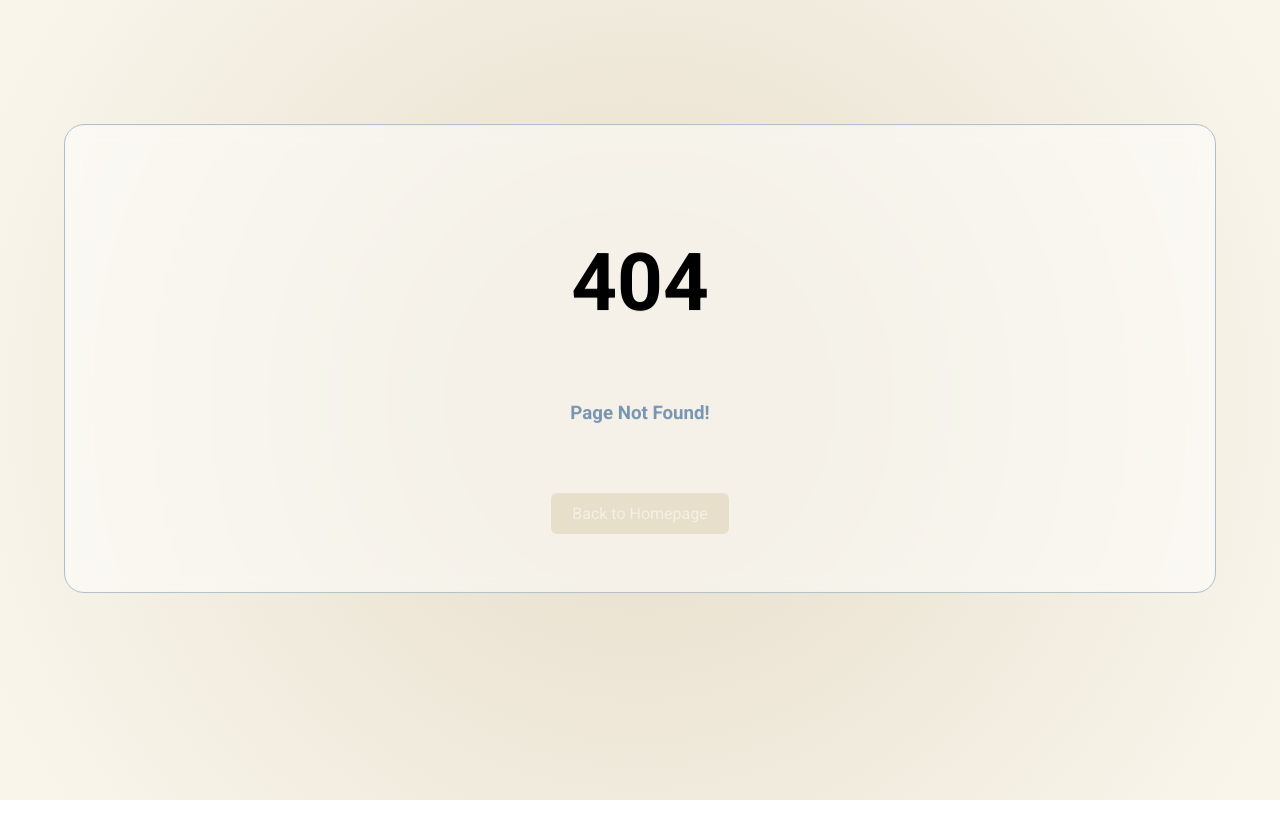
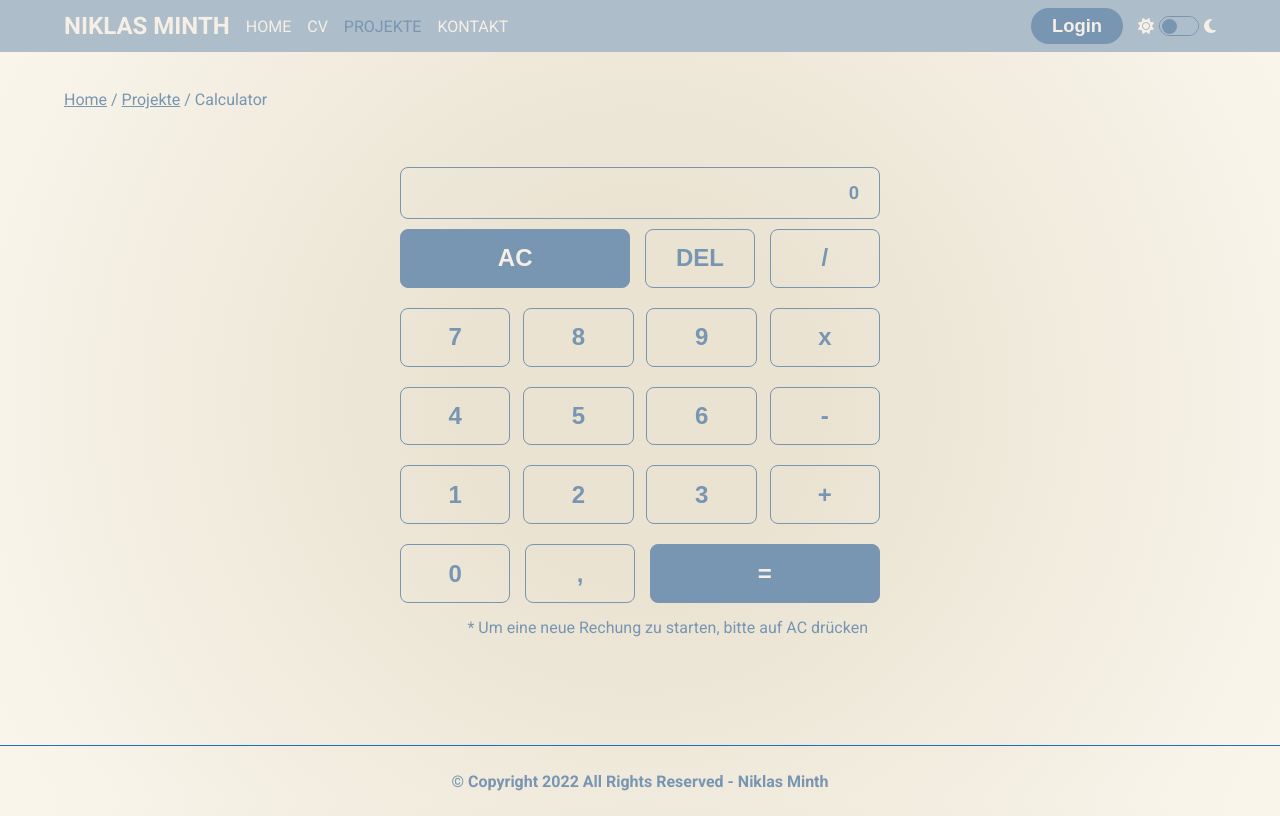
Before and after one commit to niklas1531/portfolio, a React (Create React App) app: page /#/projekte/calculator in a window 1280 px wide. Before the commit this address had no page. Built offline with nearby package versions, Linux system fonts and the light colour scheme.

Commit message:
Simple Calculator Project added

```diff
--- a/src/App.js
+++ b/src/App.js
@@ -1,4 +1,4 @@
-import { BrowserRouter, Routes, Route, HashRouter } from 'react-router-dom'
+import { Routes, Route, HashRouter } from 'react-router-dom'
 import Home from './pages/Home'
 import CV from './pages/CV'
 import Projekte from './pages/Projekte'
@@ -7,6 +7,7 @@ import GreenCoding  from './Projekte/GreenCoding'
 import WordCounter from './Projekte/WordCounter'
 import Check24 from './Projekte/Check24'
 import { useEffect, useState } from 'react'
+import Calculator from './Projekte/calculator/Calculator'
 
 const App = () => {
   const [show, setShow] = useState(false)
@@ -56,6 +57,7 @@ const App = () => {
         <Route path="/projekte/greencoding" element={<GreenCoding showMobile={showMobile} mobile={mobile} switchTheme={switchTheme} checked={checked} show={show} handleShow={handleShow}/>} />
         <Route path="/projekte/wordcount" element={<WordCounter showMobile={showMobile} mobile={mobile} switchTheme={switchTheme} checked={checked} show={show} handleShow={handleShow}/>} />
         <Route path="/projekte/check24" element={<Check24 showMobile={showMobile} mobile={mobile} switchTheme={switchTheme} checked={checked} show={show} handleShow={handleShow}/>} />
+        <Route path="/projekte/calculator" element={<Calculator showMobile={showMobile} mobile={mobile} switchTheme={switchTheme} checked={checked} show={show} handleShow={handleShow}/>} />
         <Route path="*" element={<PathNotFound />} />
       </Routes>
     </HashRouter>)
--- a/src/Projekte/Check24.js
+++ b/src/Projekte/Check24.js
@@ -4,20 +4,22 @@ import LoginModal from "../components/LoginModal";
 import Nav from "../components/Nav";
 import FooterMobil from '../components/FooterMobil';
 
-const Check24 = ({show, handleShow, showMobile, mobile, switchTheme,checked }) => {
+const Check24 = ({ show, handleShow, showMobile, mobile, switchTheme, checked }) => {
     return (
         <div>
-            <Nav handleShow={handleShow}showMobile={showMobile} mobile={mobile} switchTheme={switchTheme} checked={checked}/>
-            <div className="content-all container black">
-            <p> <Link className='linkBack'to='/'>Home</Link> / <Link className='linkBack'to='/projekte'>Projekte</Link> / Check24</p>
-                <div className="row">
-                    <div className="offset-1 col-10 col-md-6">
-                        <iframe width='100%' height='300px' src="https://www.youtube.com/embed/x7Z6MZ_Vwlc" title="Check24 Challenge" frameborder="0" allow="accelerometer; autoplay; clipboard-write; encrypted-media; gyroscope; picture-in-picture" allowfullscreen></iframe>
+            <Nav handleShow={handleShow} showMobile={showMobile} mobile={mobile} switchTheme={switchTheme} checked={checked} />
+            <div className="content-all  black">
+                <p> <Link className='linkBack' to='/'>Home</Link> / <Link className='linkBack' to='/projekte'>Projekte</Link> / Check24</p>
+                <div className="container">
+                    <div className="row">
+                        <div className="offset-1 col-10 col-md-6">
+                            <iframe width='100%' height='300px' src="https://www.youtube.com/embed/x7Z6MZ_Vwlc" title="Check24 Challenge" frameborder="0" allow="accelerometer; autoplay; clipboard-write; encrypted-media; gyroscope; picture-in-picture" allowfullscreen></iframe>
+                        </div>
                     </div>
                 </div>
             </div>
             <Footer />
-            <FooterMobil handleShow={handleShow} showMobile={showMobile} mobile={mobile} switchTheme={switchTheme} checked={checked}/>
+            <FooterMobil handleShow={handleShow} showMobile={showMobile} mobile={mobile} switchTheme={switchTheme} checked={checked} />
             {show && <LoginModal handleShow={handleShow} />}
             {show && <div className='loginmodal-div'></div>}
         </div>
--- /dev/null
+++ b/src/Projekte/calculator/Calculator.js
@@ -0,0 +1,111 @@
+import { Link } from "react-router-dom";
+import Footer from "../../components/Footer";
+import LoginModal from "../../components/LoginModal";
+import Nav from "../../components/Nav";
+import FooterMobil from '../../components/FooterMobil';
+import './styles.css'
+import { useState } from "react";
+const Calculator = ({ show, handleShow, showMobile, mobile, switchTheme, checked }) => {
+    const [inputString, setInputString] = useState('0')
+    const [num1, setNum1] = useState('')
+    const [operator, setOperator] = useState('')
+
+
+    const handleChange = (e) => {
+        switch (e.target.value) {
+            case 'C': setInputString('0'); break;
+            case 'd': inputString !== '0' && setInputString(inputString.substring(0, inputString.length - 1)); break;
+            case '=': calcResult(); break;
+            default:  saveNumbs(e); inputString === '0' ? setInputString(inputString.substring(1, inputString.length).concat(e.target.value)) : setInputString(inputString.concat(e.target.value)) ;
+
+        }
+    }
+
+    const saveNumbs = (e) => {
+        switch (e.target.value) {
+            case '+': num1 === '' && setNum1(inputString); setOperator('+'); break;
+            case '-': setNum1(inputString); setOperator('-'); break;
+            case 'x': setNum1(inputString); setOperator('x'); break;
+            case '/': setNum1(inputString); setOperator('/'); break;
+            default: ;
+        }
+    }
+    const calcResult = () => {
+        const NUM1 = parseFloat(num1)
+        const NUM2 = parseFloat(inputString.substring(num1.length + 1, inputString.length))
+        switch (operator) {
+            case '+': setInputString(NUM1 + NUM2); break;
+            case '-': setInputString(NUM1 - NUM2); break;
+            case 'x': setInputString(NUM1 * NUM2); break;
+            case '/': NUM2 === 0 ? setInputString('Division with 0!') : setInputString(NUM1 / NUM2); break;
+            default: ;
+        }
+        setOperator('')
+    }
+
+    return (
+        <div>
+            <Nav handleShow={handleShow} showMobile={showMobile} mobile={mobile} switchTheme={switchTheme} checked={checked} />
+            <div className="content-all black">
+                <p> <Link className='linkBack' to='/'>Home</Link> / <Link className='linkBack' to='/projekte'>Projekte</Link> / Calculator</p>
+                <div className="container calculator">
+                    <div className="row">
+                        <div className="col-12 col-md-6 offset-md-3 display">
+                            <div className="inputs">{inputString}</div>
+                        </div>
+                        <div className="col-md-3"></div>
+                        <div className="col-md-3"></div>
+                        <div className="col-12 col-md-6 calc-row">
+                            <button value='C' onClick={handleChange} className="circle-btn ac">AC</button>
+                            <button value='d' onClick={handleChange} className="circle-btn">DEL</button>
+                            <button value='/' onClick={handleChange} className="circle-btn">/</button>
+                        </div>
+                        <div className="col-md-3"></div>
+                        <div className="col-md-3"></div>
+                        <div className="col-12 col-md-6 calc-row">
+                            <button value='7' onClick={handleChange} className="circle-btn">7</button>
+                            <button value='8' onClick={handleChange} className="circle-btn">8</button>
+                            <button value='9' onClick={handleChange} className="circle-btn">9</button>
+                            <button value='x' onClick={handleChange} className="circle-btn">x</button>
+                        </div>
+                        <div className="col-md-3"></div>
+                        <div className="col-md-3"></div>
+                        <div className="col-12 col-md-6 calc-row">
+                            <button value='4' onClick={handleChange} className="circle-btn">4</button>
+                            <button value='5' onClick={handleChange} className="circle-btn">5</button>
+                            <button value='6' onClick={handleChange} className="circle-btn">6</button>
+                            <button value='-' onClick={handleChange} className="circle-btn">-</button>
+                        </div>
+                        <div className="col-md-3"></div>
+                        <div className="col-md-3"></div>
+                        <div className="col-12 col-md-6 calc-row">
+                            <button value='1' onClick={handleChange} className="circle-btn">1</button>
+                            <button value='2' onClick={handleChange} className="circle-btn">2</button>
+                            <button value='3' onClick={handleChange} className="circle-btn">3</button>
+                            <button value='+' onClick={handleChange} className="circle-btn">+</button>
+                        </div>
+                        <div className="col-md-3"></div>
+                        <div className="col-md-3"></div>
+                        <div className="col-12 col-md-6 calc-row">
+                            <button value='0' onClick={handleChange} className="circle-btn">0</button>
+                            <button value='.' onClick={handleChange} className="circle-btn">,</button>
+                            <button value='=' onClick={handleChange} className="circle-btn equals">=</button>
+                        </div>
+                        <div className="col-md-3"></div>
+                        <div className="col-md-3"></div>
+                        <div className="col-12 col-md-6 warning">
+                            * Um eine neue Rechung zu starten, bitte auf AC drücken
+                        </div>
+                    </div>
+                </div>
+            </div>
+            <Footer />
+            <FooterMobil handleShow={handleShow} showMobile={showMobile} mobile={mobile} switchTheme={switchTheme} checked={checked} />
+            {show && <LoginModal handleShow={handleShow} />}
+            {show && <div className='loginmodal-div'></div>}
+        </div>
+
+    );
+}
+
+export default Calculator;
--- /dev/null
+++ b/src/Projekte/calculator/styles.css
@@ -0,0 +1,69 @@
+
+.calculator {
+    margin-top: 5%;
+}
+.calculator .display {
+    border: 1px solid var(--black);
+    display: flex;
+    flex-direction: column;
+    justify-content: right;
+    border-radius: .5rem;
+    padding: 10px 20px;
+    font-weight: bold;
+    font-size: large;
+}
+
+.display .inputs,
+.display .result,
+.buttons {
+    width: 100%;
+    text-align: right;
+}
+.inputs,
+.warning {
+    height: 30px;
+    display: flex;
+    align-items: center;
+    justify-content: right;
+}
+.buttons {
+    padding: 20px;
+}
+
+.display .result {
+    margin-top: 10px;
+    font-size: small;
+}
+
+.calc-row {
+    display: flex;
+    justify-content: space-between;
+    margin: 10px 0;
+    padding: 0;
+}
+
+
+.circle-btn {
+    border-radius: .5rem;
+    display: flex;
+    justify-content: center;
+    align-items: center;
+    border: 1px solid var(--black);
+    color: var(--black);
+    background-color: transparent;
+    width: 23%;
+    padding: 3%;
+    font-weight: bold;
+    font-size: 1.5rem;
+}
+
+.circle-btn:active {
+    background-color: var(--darkBlue);
+    color: var(--white);
+}
+
+.equals, .ac {
+    background-color: var(--black);
+    color: var(--white);
+    width: 48%;
+}
--- a/src/components/FooterMobil.js
+++ b/src/components/FooterMobil.js
@@ -1,4 +1,3 @@
-import { useState } from "react";
 import { NavLink } from "react-router-dom";
 
 import { HashLink } from "react-router-hash-link";
--- a/src/components/Nav.js
+++ b/src/components/Nav.js
@@ -1,4 +1,3 @@
-import { useEffect, useState } from "react";
 import { NavLink } from "react-router-dom";
 import { HashLink } from 'react-router-hash-link';
 import '../switchButton.css'
--- a/src/pages/Projekte.js
+++ b/src/pages/Projekte.js
@@ -3,6 +3,7 @@ import LoginModal from "../components/LoginModal";
 import Nav from "../components/Nav";
 import CardComponent from "../components/CardComponent";
 import Check24 from '../images/Check24.png'
+import Calculator from '../images/Calculator.png'
 import GreenCoding from '../images/GreenCoding.png'
 import WordCounter from '../images/WordCounter.png'
 import WebCrawler from '../images/webcrawler.png'
@@ -17,6 +18,10 @@ const Projekte = ({show, handleShow, showMobile, mobile, switchTheme,checked })
                     <CardComponent title='Word Counter'
                         img={WordCounter}
                         to='/projekte/wordcount'
+                    />
+                    <CardComponent title='Calculator'
+                        img={Calculator}
+                        to='/projekte/calculator'
                     />
                     <CardComponent title='Check24 Challenge'
                         img={Check24}
```
Also changed, not shown: src/images/Calculator.png (added).
